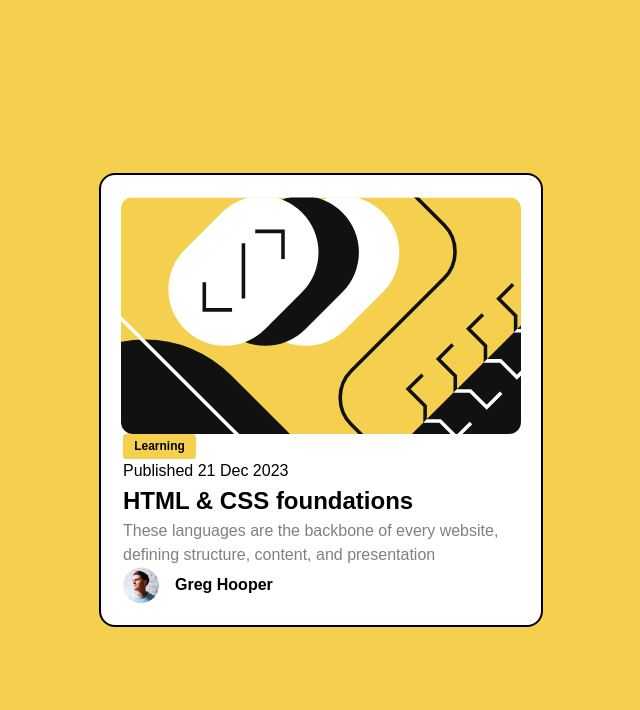
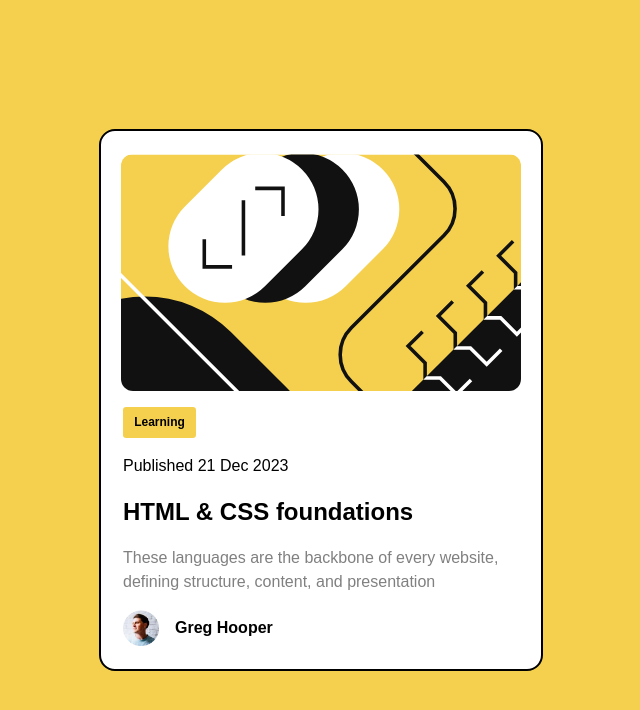
Before and after one commit to cr9169/blog-preview-card-main, a plain HTML site: page index.html in a window 1280 px wide. Shown: the whole page, without its empty margins (319-959 px from the left). Drawn offline with Linux system fonts and the light colour scheme; files whose address does not match are found by name.

Commit message:
feat: fixed padding and added gap

```diff
--- a/index.css
+++ b/index.css
@@ -70,7 +70,7 @@ button {
   border-radius: 0.2rem;
   font-size: var(--fs-paragraph);
   font-weight: var(--fw-bold);
-  padding: 0.2rem 0.7rem;
+  padding: 0.4rem 0.7rem;
 }
 
 img {
@@ -88,6 +88,7 @@ img {
   border: 2px solid black;
   border-radius: 1rem;
   padding: 1.4rem;
+  gap: 1rem;
 }
 
 .card-photo {
@@ -104,6 +105,7 @@ img {
   display: flex;
   flex-direction: column;
   align-items: flex-start;
+  gap: 1rem;
 }
 
 .date {
```
